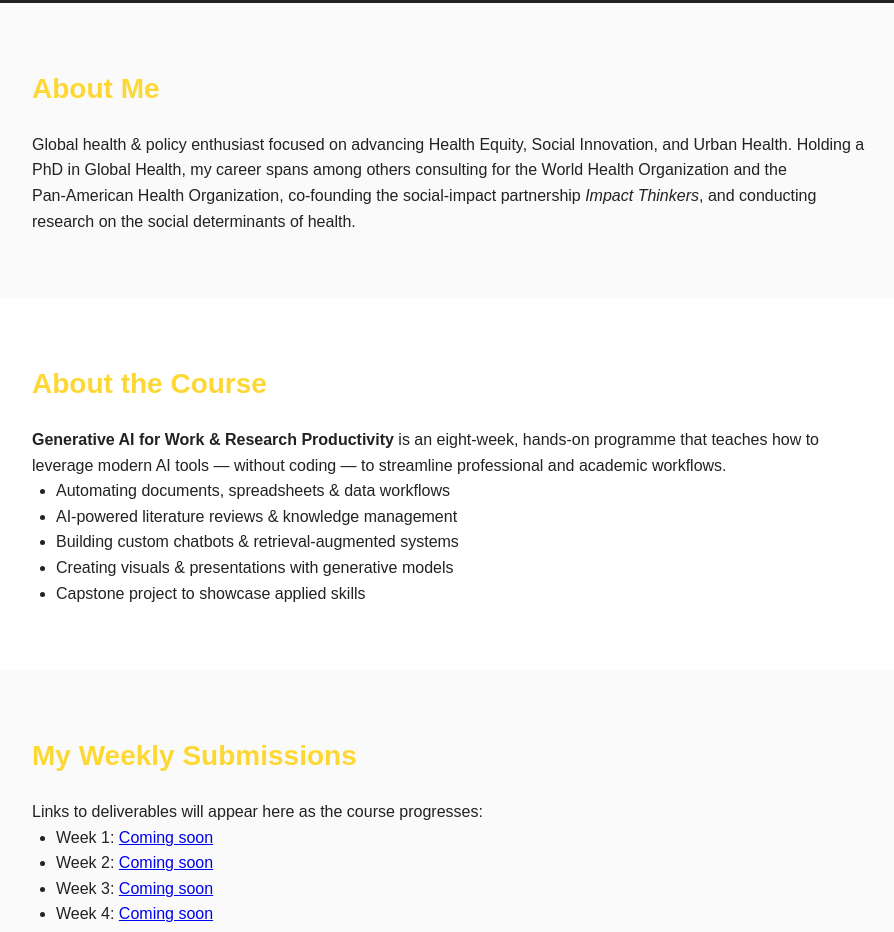
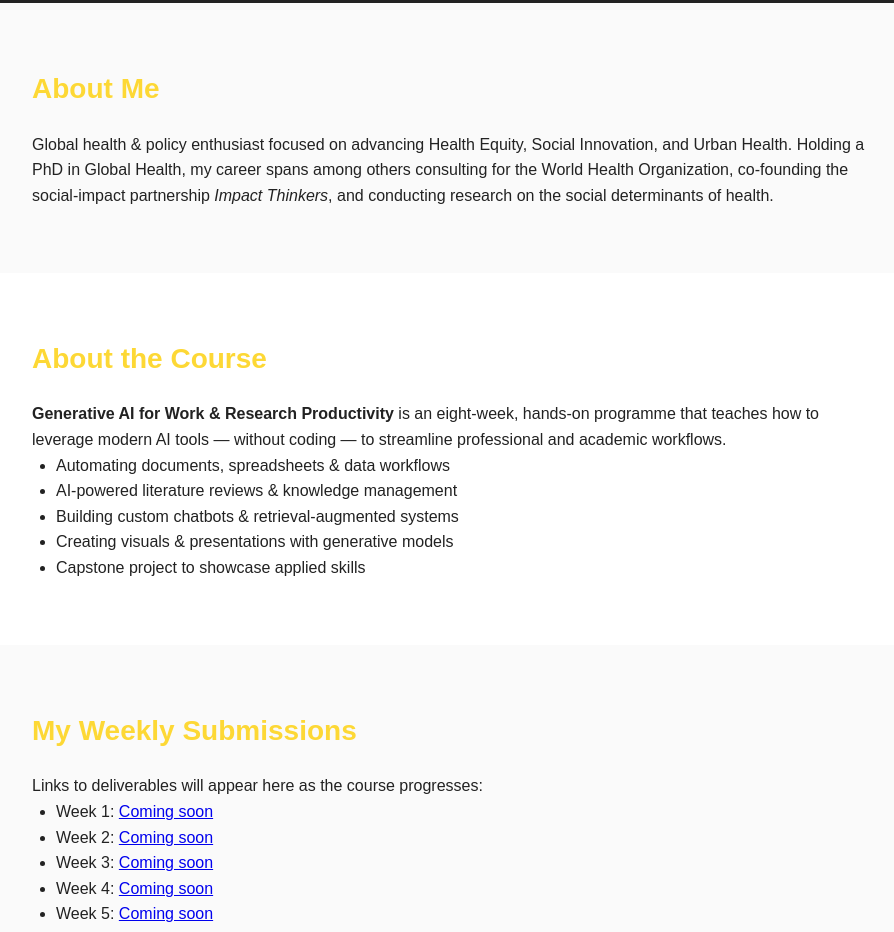
Before and after one commit to hugosanta-hub/graph-ai-portfolio, a plain HTML site: page index.html in a window 1280 px wide. Shown: the part 797-1729 px from the top of the page, without its empty margins (190-1084 px from the left). Drawn offline with Linux system fonts and the light colour scheme.

Commit message:
Update index.html

```diff
--- a/index.html
+++ b/index.html
@@ -62,7 +62,7 @@
   <main>
     <section id="about">
       <h2>About Me</h2>
-      <p>Global health &amp; policy enthusiast focused on advancing Health&nbsp;Equity, Social&nbsp;Innovation, and Urban&nbsp;Health. Holding a PhD in Global Health, my career spans among others consulting for the World Health Organization and the Pan‑American Health Organization, co‑founding the social‑impact partnership <em>Impact Thinkers</em>, and conducting research on the social determinants of health.</p>
+      <p>Global health &amp; policy enthusiast focused on advancing Health&nbsp;Equity, Social&nbsp;Innovation, and Urban&nbsp;Health. Holding a PhD in Global Health, my career spans among others consulting for the World Health Organization, co‑founding the social‑impact partnership <em>Impact Thinkers</em>, and conducting research on the social determinants of health.</p>
     </section>
 
     <section id="course">
```
